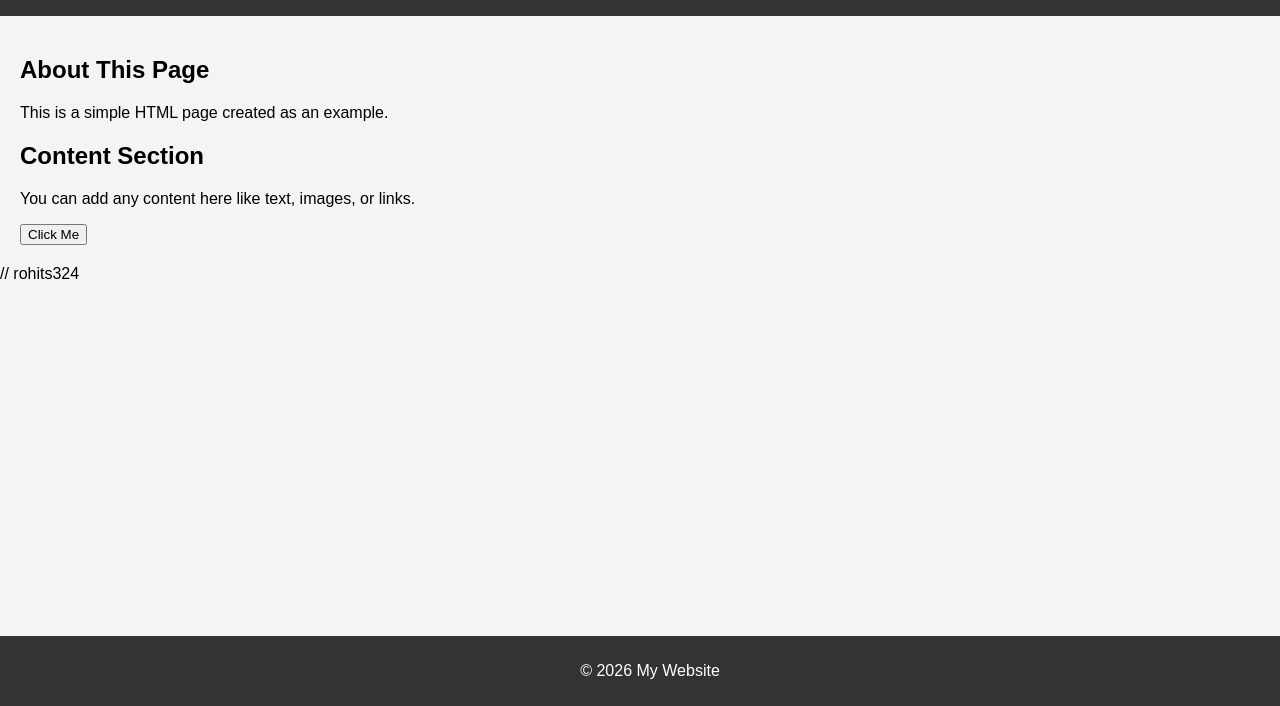
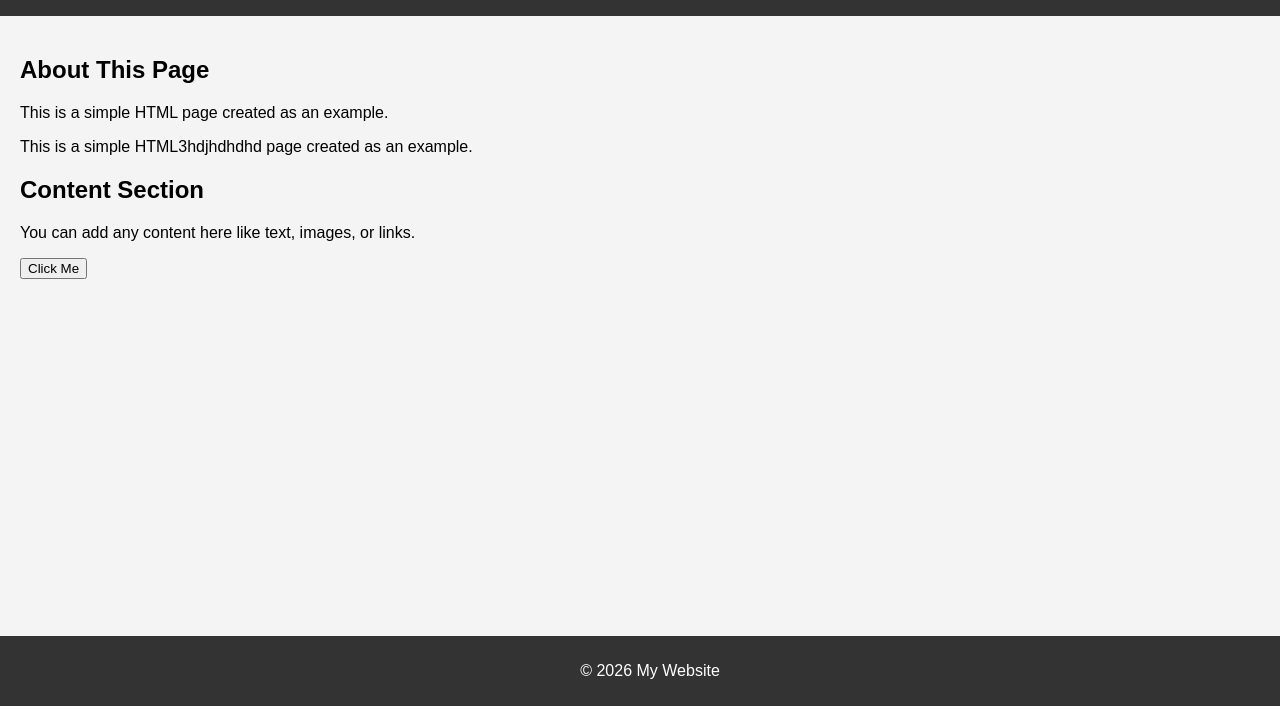
Before and after one commit to rohits324/testingforaws, a plain HTML site: page index.html in a window 1280 px wide. Shown: the part 94-800 px from the top of the page. Drawn offline with Linux system fonts and the light colour scheme.

Commit message:
New Changes

```diff
--- a/index.html
+++ b/index.html
@@ -40,6 +40,7 @@
 <main>
     <h2>About This Page</h2>
     <p>This is a simple HTML page created as an example.</p>
+     <p>This is a simple HTML3hdjhdhdhd page created as an example.</p>
 
     <h2>Content Section</h2>
     <p>You can add any content here like text, images, or links.</p>
@@ -59,5 +60,3 @@
 
 </body>
 </html>
-
-// rohits324
```
